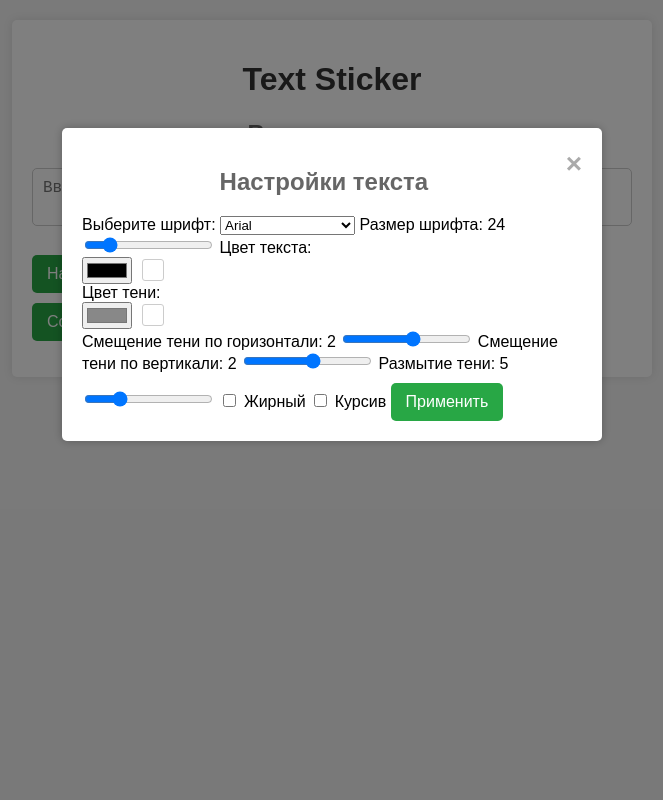
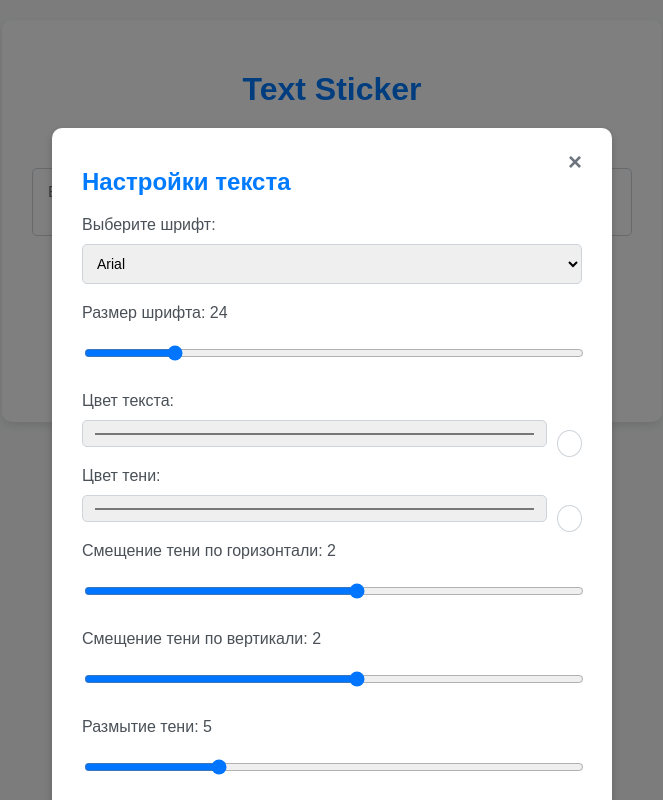
Before and after one commit to berlandbors/TextSticker, a plain HTML site: page index.html in a window 1280 px wide. Both pictures are taken after a click on the button "Настроить текст". Shown: the whole page, without its empty margins (308-971 px from the left). Drawn offline with nearby package versions, Linux system fonts and the light colour scheme.

Commit message:
Update styles.css

```diff
--- a/styles.css
+++ b/styles.css
@@ -1,83 +1,100 @@
 /* Основные стили */
 body {
-    font-family: Arial, sans-serif;
-    background-color: #f4f4f4;
+    font-family: 'Arial', sans-serif;
+    background-color: #f8f9fa;
     margin: 0;
     padding: 20px;
+    color: #333;
 }
 
 .container {
     max-width: 600px;
     margin: auto;
-    background: white;
-    padding: 20px;
-    border-radius: 5px;
-    box-shadow: 0 0 10px rgba(0, 0, 0, 0.1);
+    background: #fff;
+    padding: 30px;
+    border-radius: 10px;
+    box-shadow: 0 4px 10px rgba(0, 0, 0, 0.1);
+    text-align: center;
 }
 
 h1 {
-    color: #333;
-    text-align: center;
+    color: #007bff;
+    font-size: 2rem;
+    margin-bottom: 10px;
 }
 
 h2 {
-    color: #666;
-    text-align: center;
+    color: #6c757d;
+    font-size: 1.25rem;
+    margin-bottom: 20px;
 }
 
 textarea {
     width: 100%;
-    padding: 10px;
-    margin-bottom: 15px;
-    border: 1px solid #ccc;
+    padding: 15px;
+    margin-bottom: 20px;
+    border: 1px solid #ced4da;
     border-radius: 5px;
     font-size: 16px;
-    resize: none; /* Убираем возможность изменения размера */
     box-sizing: border-box;
-    overflow: hidden;
+    resize: none;
+    outline: none;
+    transition: border-color 0.3s ease;
+}
+
+textarea:focus {
+    border-color: #007bff;
 }
 
 button {
-    padding: 10px 15px;
+    padding: 10px 20px;
     font-size: 16px;
-    background-color: #28a745;
-    color: white;
+    background-color: #007bff;
+    color: #fff;
     border: none;
     border-radius: 5px;
     cursor: pointer;
-    margin: 10px 5px 0 0;
+    margin: 10px 5px;
+    transition: background-color 0.3s ease, box-shadow 0.3s ease;
 }
 
 button:hover {
-    background-color: #218838;
+    background-color: #0056b3;
+    box-shadow: 0 4px 6px rgba(0, 0, 0, 0.2);
 }
 
-/* Текстовый вывод */
 #textDisplay {
     margin-top: 20px;
     padding: 20px;
-    text-align: center;
-    border: 1px solid #ccc;
+    border: 1px solid #ced4da;
     border-radius: 5px;
-    background-color: #ffffff; /* Белый фон по умолчанию */
     word-wrap: break-word;
     overflow-wrap: break-word;
-    color: #000; /* Черный текст по умолчанию */
-    background-clip: border-box; /* По умолчанию градиент не используется */
+    background-color: #ffffff;
+    font-size: 1.2rem;
+    display: none;
 }
 
-/* Градиент текста */
-#textDisplay.transparent {
-    background-clip: text;
-    -webkit-background-clip: text;
-    color: transparent;
+/* Превью цветов */
+.color-preview {
+    width: 25px;
+    height: 25px;
+    margin-left: 10px;
+    border: 1px solid #ced4da;
+    border-radius: 50%;
+    display: inline-block;
+    transition: transform 0.3s ease;
 }
 
-/* Модальное окно */
+.color-preview:hover {
+    transform: scale(1.2);
+}
+
+/* Модальные окна */
 .modal {
     display: none;
     position: fixed;
-    z-index: 10;
+    z-index: 100;
     left: 0;
     top: 0;
     width: 100%;
@@ -86,58 +103,86 @@ button:hover {
 }
 
 .modal-content {
-    background-color: white;
+    background-color: #fff;
     margin: 10% auto;
-    padding: 20px;
-    border-radius: 5px;
-    width: 80%;
+    padding: 20px 30px;
+    border-radius: 10px;
+    width: 90%;
     max-width: 500px;
-    box-shadow: 0 0 10px rgba(0, 0, 0, 0.25);
+    box-shadow: 0 4px 10px rgba(0, 0, 0, 0.2);
+    text-align: left;
+    font-size: 1rem;
 }
 
-.close,
-.close-bg,
-.close-text-color {
-    color: #aaa;
-    float: right;
-    font-size: 28px;
-    font-weight: bold;
-    cursor: pointer;
+.modal-content h2 {
+    color: #007bff;
+    font-size: 1.5rem;
+    margin-bottom: 20px;
 }
 
-.close:hover,
-.close-bg:hover,
-.close-text-color:hover {
-    color: black;
-    text-decoration: none;
+label {
+    display: block;
+    margin-bottom: 10px;
+    color: #495057;
+    font-weight: 500;
 }
 
-/* Превью цветов */
-.color-preview {
-    width: 20px;
-    height: 20px;
-    margin-left: 10px;
-    border: 1px solid #ccc;
-    border-radius: 3px;
-    display: inline-block;
+input[type="color"],
+input[type="range"],
+select {
+    width: 100%;
+    padding: 10px;
+    margin-bottom: 20px;
+    border: 1px solid #ced4da;
+    border-radius: 5px;
+    font-size: 14px;
+    box-sizing: border-box;
+    outline: none;
+    transition: border-color 0.3s ease, box-shadow 0.3s ease;
+}
+
+input[type="color"]:hover,
+input[type="range"]:hover,
+select:hover {
+    border-color: #007bff;
+}
+
+input[type="checkbox"] {
+    margin-right: 10px;
+}
+
+.close, .close-bg {
+    float: right;
+    font-size: 1.5rem;
+    font-weight: bold;
+    color: #6c757d;
+    cursor: pointer;
+    transition: color 0.3s ease;
+}
+
+.close:hover, .close-bg:hover {
+    color: #333;
 }
 
 /* Адаптивность */
 @media (max-width: 768px) {
-    .container {
-        padding: 15px;
-    }
-
-    textarea, button, select {
+    textarea,
+    input,
+    select,
+    button {
         font-size: 14px;
         padding: 8px;
     }
 
-    h1, h2 {
-        font-size: 18px;
+    h1 {
+        font-size: 1.5rem;
+    }
+
+    h2 {
+        font-size: 1rem;
     }
 
     .modal-content {
-        width: 90%;
+        padding: 15px 20px;
     }
 }
```
